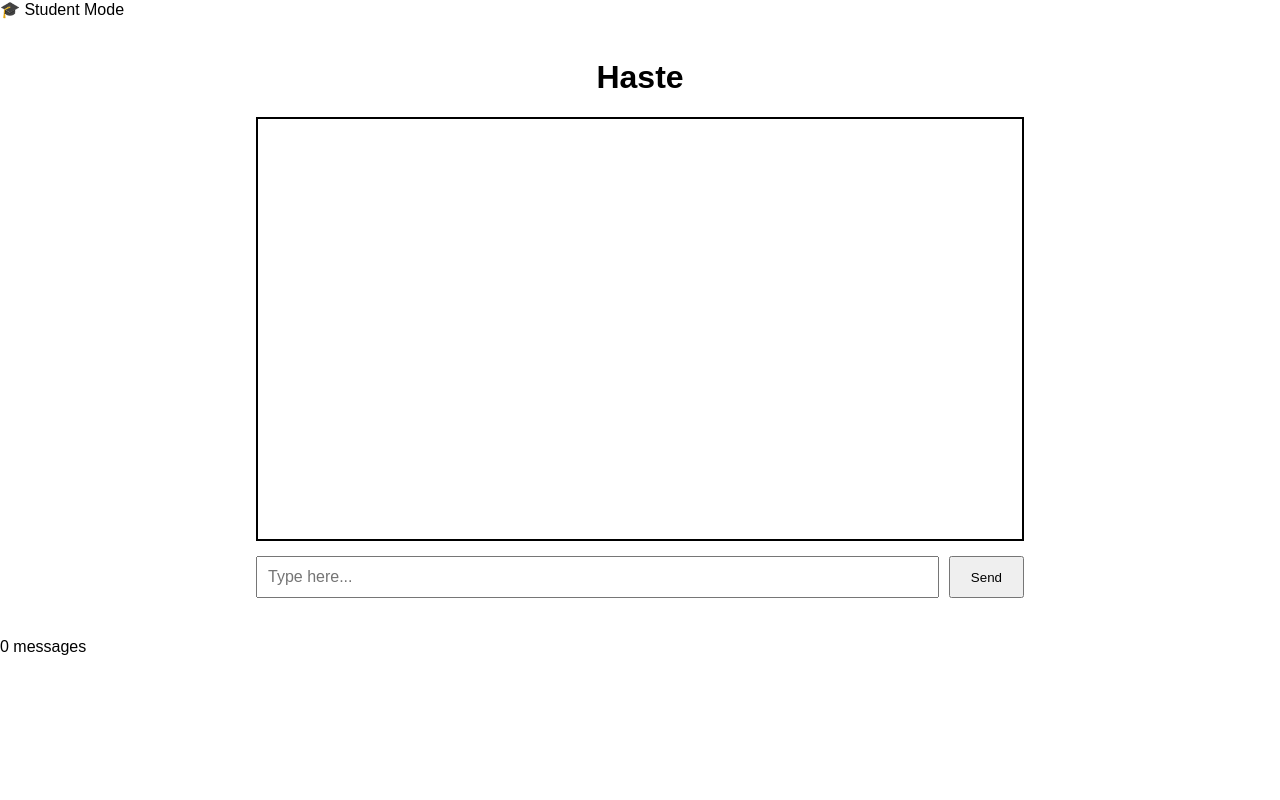
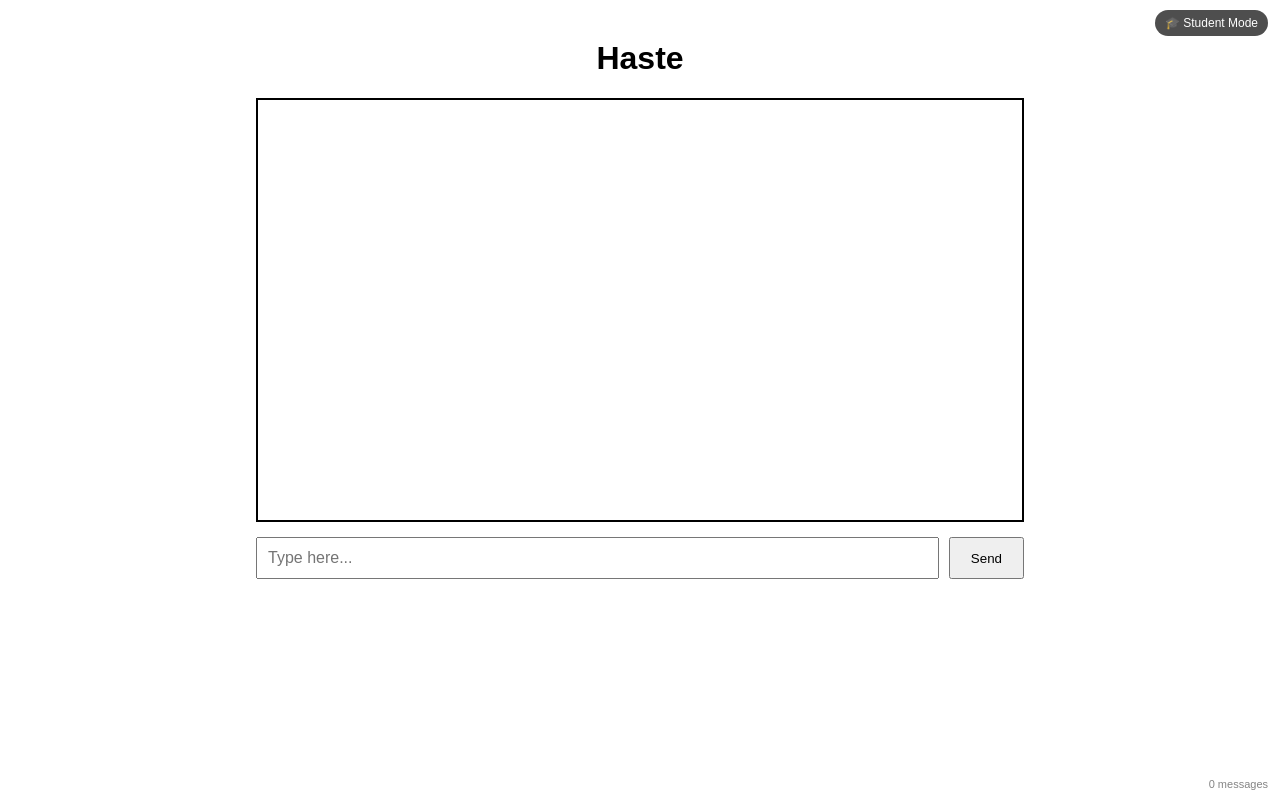
Before and after one commit to harshite737-crypto/haste, a Python web app: template templates/index.html in a window 1280 px wide. Run offline with Jinja, Linux system fonts and the light colour scheme; the template is opened without the code that fills it, so the values that code supplies are empty.

Commit message:
Add fixed positioning styles for badge and counter

```diff
--- a/static/style.css
+++ b/static/style.css
@@ -52,3 +52,25 @@ button {
     margin-top: 10px;
     font-style: italic;
 }
+#student-badge {
+    position: fixed;
+    top: 10px;
+    right: 12px;
+    background: #222;
+    color: #fff;
+    font-size: 12px;
+    padding: 6px 10px;
+    border-radius: 20px;
+    opacity: 0.8;
+    z-index: 1000;
+}
+
+#message-counter {
+    position: fixed;
+    bottom: 10px;
+    right: 12px;
+    font-size: 11px;
+    color: #666;
+    opacity: 0.8;
+    z-index: 1000;
+}
```
